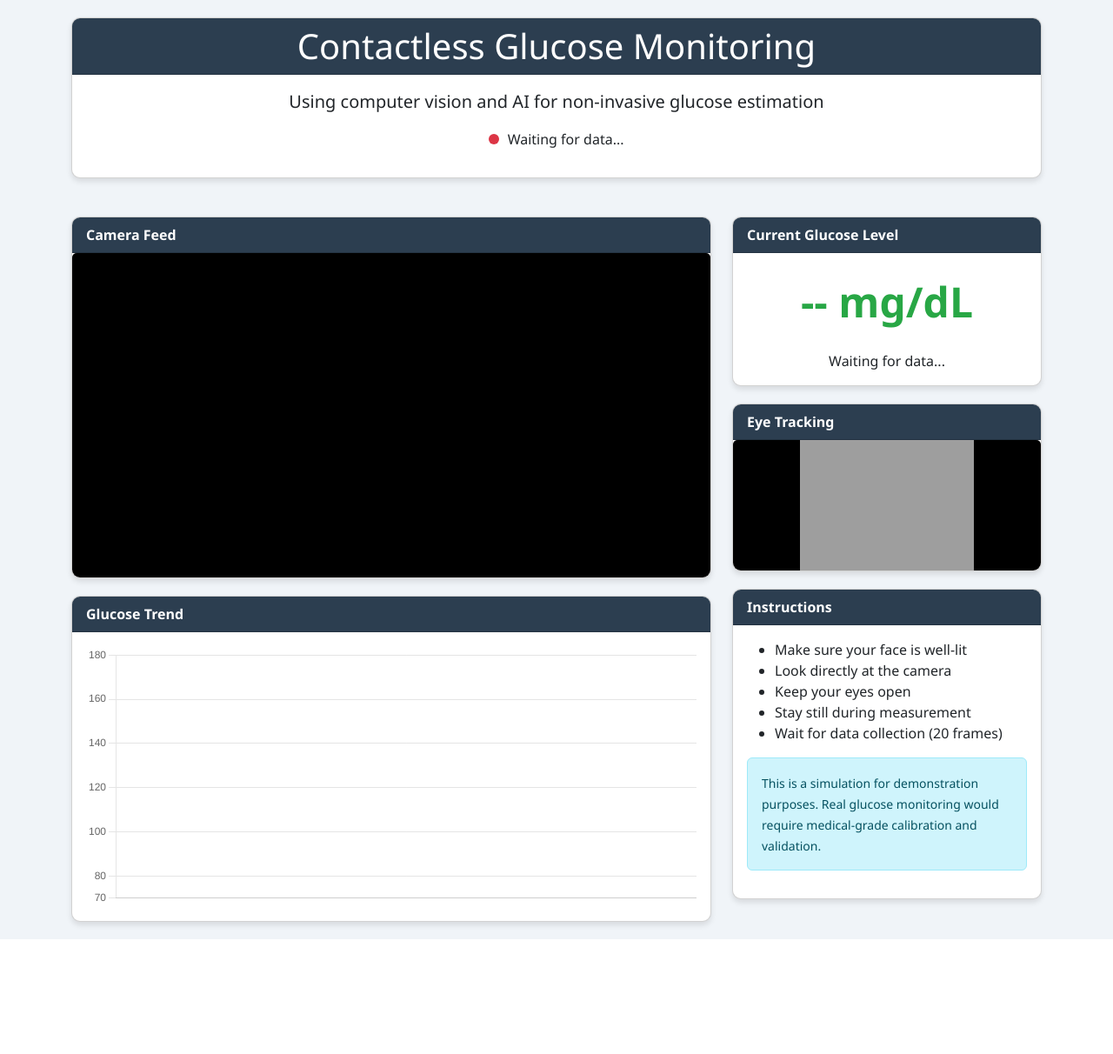
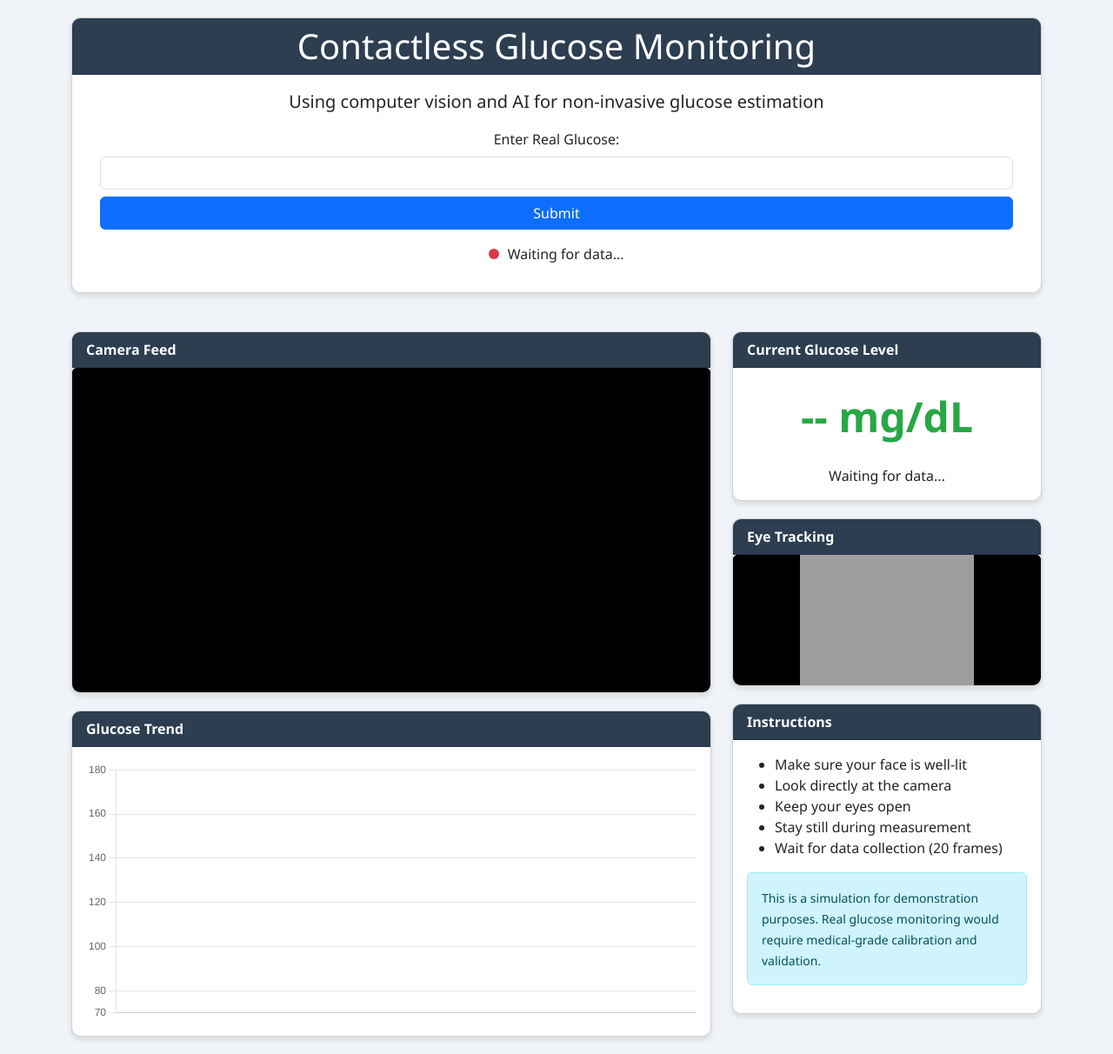
Before and after one commit to owaiz786/glucose-monitor-fastapi, a FastAPI app: page / in a window 1280 px wide. Shown: the whole page at 87% size. Before the commit the page ends 1080 px from the top, so only its background shows below. Run offline with FastAPI, Linux system fonts and the light colour scheme; some libraries are stand-ins or nearby versions; grey boxes are pictures that could not be loaded.

Commit message:
Update index.html

```diff
--- a/templates/index.html
+++ b/templates/index.html
@@ -107,6 +107,13 @@
                     <div class="card-body">
                         <p class="text-center lead">Using computer vision and AI for non-invasive glucose estimation</p>
                         <div id="status" class="text-center mb-3">
+                            <form method="POST" action="/submit_real_glucose" class="px-3 pb-3">
+    <div class="mb-2">
+        <label for="real_glucose" class="form-label">Enter Real Glucose:</label>
+        <input type="number" step="0.1" class="form-control" id="real_glucose" name="real_glucose" required>
+    </div>
+    <button type="submit" class="btn btn-primary w-100">Submit</button>
+</form>
                             <span class="status-indicator status-inactive" id="statusIndicator"></span>
                             <span id="statusText">Initializing...</span>
                         </div>
```
